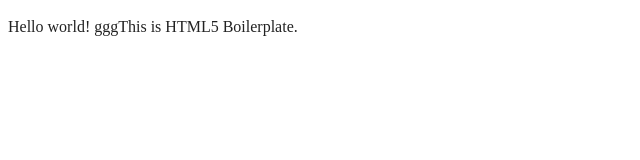
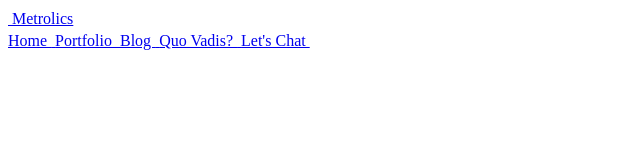
Before and after one commit to brunaguarizo/project_assignment02, a website: page index.html in a window 1280 px wide. Shown: the whole page, without its empty margins (0-640 px from the left). Drawn offline with Linux system fonts and the light colour scheme.

Commit message:
NAVBAR content

```diff
--- a/index.html
+++ b/index.html
@@ -1,10 +1,10 @@
 <!doctype html>
-<html class="no-js" lang="">
+<html class="no-js" lang="en">
 
 <head>
   <meta charset="utf-8">
   <meta name="viewport" content="width=device-width, initial-scale=1">
-  <title></title>
+  <title>Metroclis</title>
   <link rel="stylesheet" href="css/style.css">
   <meta name="description" content="">
 
@@ -23,10 +23,23 @@
 </head>
 
 <body>
+  <!-- NAV BAR -->
+  <!-- Metroclis logo -->
+  <nav class="navbar">
+    <a class="logo" href="#"> <img scr="" class="" alt=""> Metrolics </a>
+    <!-- Menu Options -->
+    <div class="menu" id="menu-options">
+      <div class="navbar-nav">
+        <a class="nav-item" href="#"> Home <img scr="" class="" alt=""> </a>
+        <a class="nav-item" href="#"> Portfolio <img scr="" class="" alt=""> </a>
+        <a class="nav-item" href="#"> Blog <img scr="" class="" alt=""> </a>
+        <a class="nav-item" href="#"> Quo Vadis? <img scr="" class="" alt=""> </a>
+        <a class="nav-item" href="#"> Let's Chat <img scr="" class="" alt=""> </a>
+      </div>
+    </div>
+  </nav>
+  <!-- NAV BAR -->
 
-  <!-- Add your site or application content here -->
-  <p>Hello world! gggThis is HTML5 Boilerplate.</p>
-  <script src="js/app.js"></script>
 
 </body>
 
```
